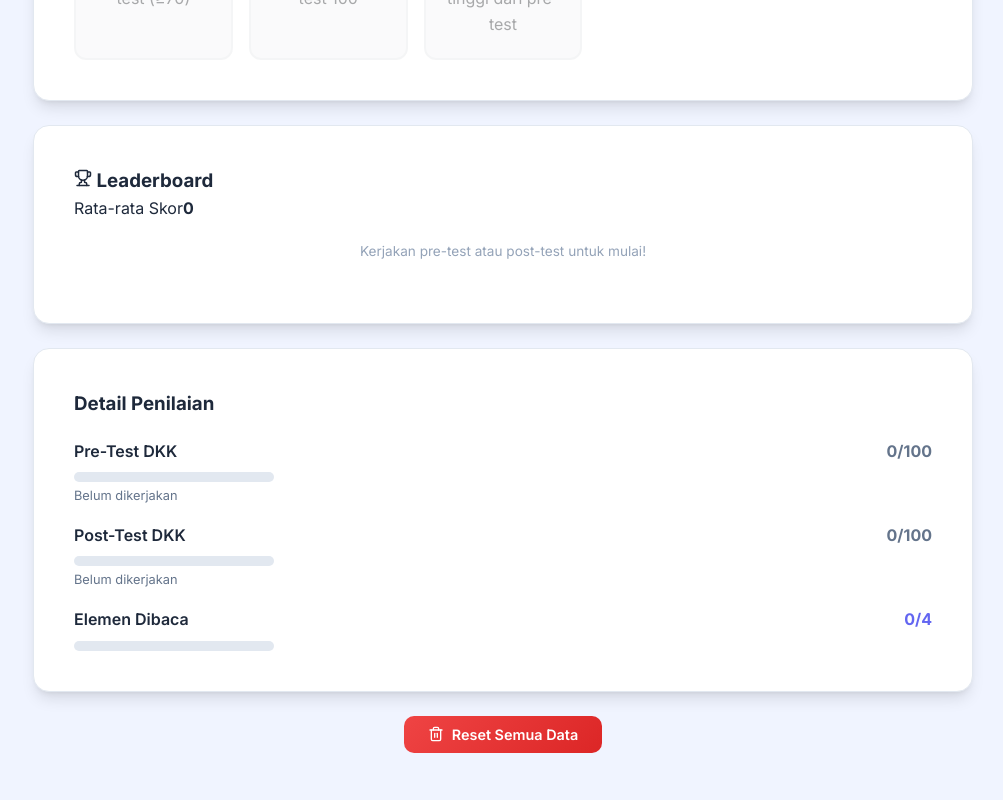
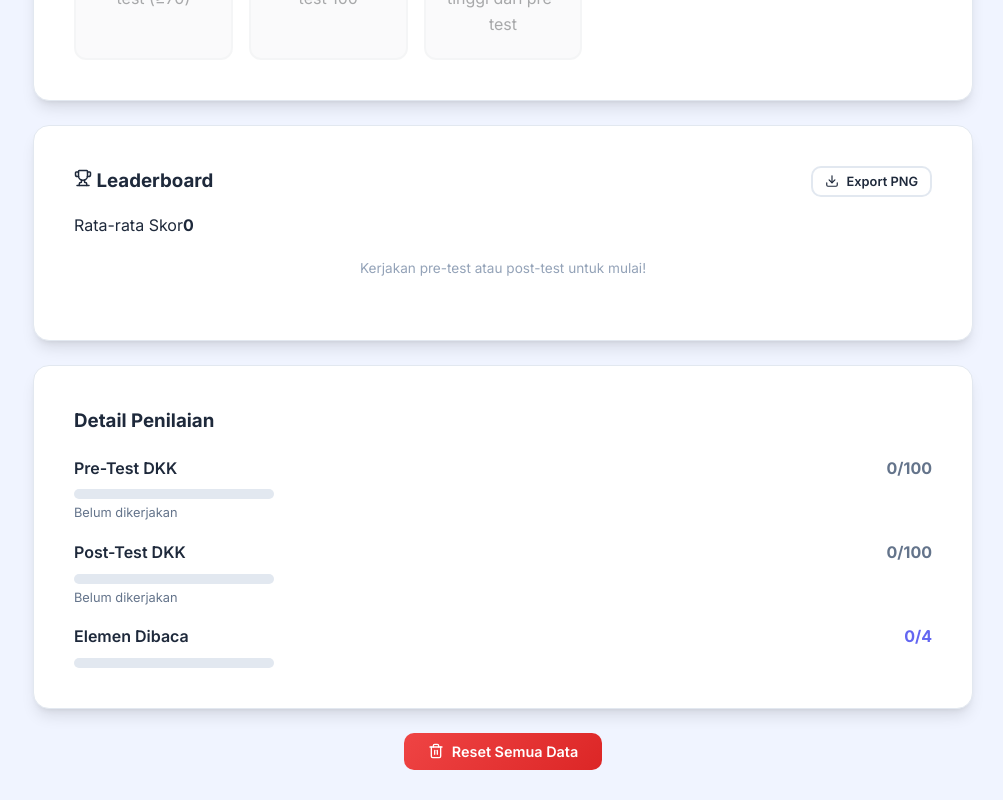
Before and after one commit to mulyadi66/media-pembelajaran-jarkom, a React (Vite) app: page /dkk/hasil in a window 1280 px wide. Shown: the part 1145-1945 px from the top of the page, without its empty margins (277-1280 px from the left). Built offline with nearby package versions, Linux system fonts and the light colour scheme.

Commit message:
feat: tambah export PNG leaderboard dengan html2canvas

```diff
--- a/src/components/Leaderboard.jsx
+++ b/src/components/Leaderboard.jsx
@@ -1,6 +1,9 @@
-import { Trophy, Medal } from 'lucide-react';
+import { Trophy, Medal, Download } from 'lucide-react';
+import { useRef, useState } from 'react';
 
 export default function Leaderboard({ scores = {} }) {
+  const ref = useRef(null);
+  const [loading, setLoading] = useState(false);
   const pretest = scores.pretest || 0;
   const posttest = scores.posttest || 0;
   const total = pretest + posttest;
@@ -11,9 +14,33 @@ export default function Leaderboard({ scores = {} }) {
     { name: 'Post-Test', score: posttest, color: '#10b981' },
   ].filter(e => e.score > 0).sort((a, b) => b.score - a.score);
 
+  const exportImage = async () => {
+    setLoading(true);
+    try {
+      const html2canvas = (await import('html2canvas')).default;
+      const el = ref.current;
+      if (!el) return;
+      const canvas = await html2canvas(el, { scale: 2, backgroundColor: '#ffffff' });
+      const link = document.createElement('a');
+      link.download = 'leaderboard-jarkom.png';
+      link.href = canvas.toDataURL('image/png');
+      link.click();
+    } catch (err) {
+      console.error('Export failed:', err);
+    } finally {
+      setLoading(false);
+    }
+  };
+
   return (
-    <div className="leaderboard">
-      <h3><Trophy size={18} /> Leaderboard</h3>
+    <div className="leaderboard" ref={ref}>
+      <div style={{display:'flex',justifyContent:'space-between',alignItems:'center',marginBottom:16}}>
+        <h3 style={{margin:0}}><Trophy size={18} /> Leaderboard</h3>
+        <button className="btn btn-secondary" onClick={exportImage} disabled={loading}
+          style={{padding:'6px 12px',fontSize:'0.8rem'}} aria-label="Download leaderboard sebagai gambar">
+          <Download size={14} /> {loading ? '...' : 'Export PNG'}
+        </button>
+      </div>
       <div className="leaderboard-avg">
         <span>Rata-rata Skor</span>
         <strong>{avg}</strong>
```
